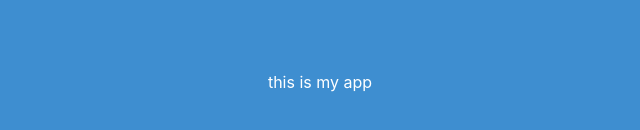
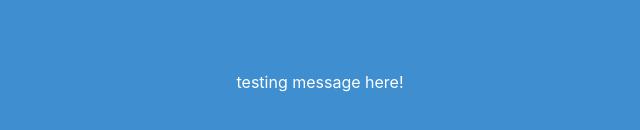
Before and after one commit to polinetuch/auth0-react-app, a React (Create React App) app in the folder thenetblogz/: page / in a window 1280 px wide. Shown: the part 318-448 px from the top of the page, without its empty margins (320-960 px from the left). Built offline with nearby package versions, Linux system fonts and the light colour scheme.

Commit message:
import useContext in app.js to access message

```diff
--- a/thenetblogz/src/App.js
+++ b/thenetblogz/src/App.js
@@ -1,14 +1,15 @@
-import React from 'react';
-import './App.css';
+import React, { useContext } from 'react';
 import 'bulma/css/bulma.css';
+import { Auth0Context } from './contexts/auth0-context';
 
 function App() {
+  const auth0 = useContext(Auth0Context);
   return (
     <div className="App">
       <div className="hero is-info is-fullheight">
         <div className="hero-body">
           <div className="container has-text-centered">
-            this is my app
+            {auth0.message}
           </div>
         </div>
       </div>
--- a/thenetblogz/src/contexts/auth0-context.js
+++ b/thenetblogz/src/contexts/auth0-context.js
@@ -18,4 +18,4 @@ export class Auth0Provider extends Component {
             </Auth0Context.Provider>
         )
     }
-}
+};
--- a/thenetblogz/src/index.js
+++ b/thenetblogz/src/index.js
@@ -3,7 +3,7 @@ import ReactDOM from 'react-dom';
 import './index.css';
 import App from './App';
 import { Auth0Provider } from './contexts/auth0-context';
-import * as serviceWorker from './serviceWorker';
+// import * as serviceWorker from './serviceWorker';
 
 ReactDOM.render(
     <Auth0Provider>
@@ -13,4 +13,4 @@ ReactDOM.render(
 // If you want your app to work offline and load faster, you can change
 // unregister() to register() below. Note this comes with some pitfalls.
 // Learn more about service workers: https://bit.ly/CRA-PWA
-serviceWorker.unregister();
+// serviceWorker.unregister();
```
